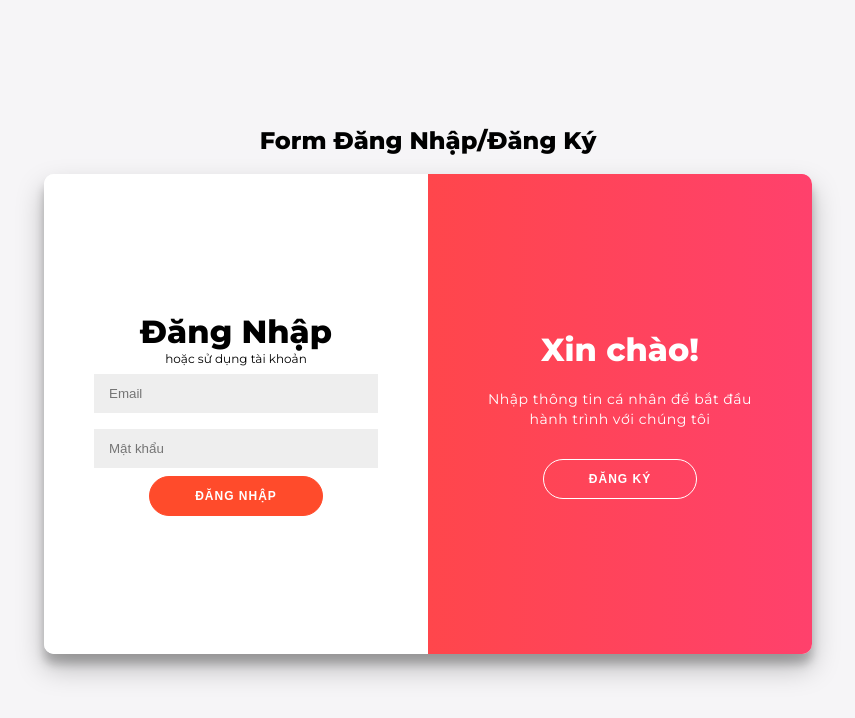
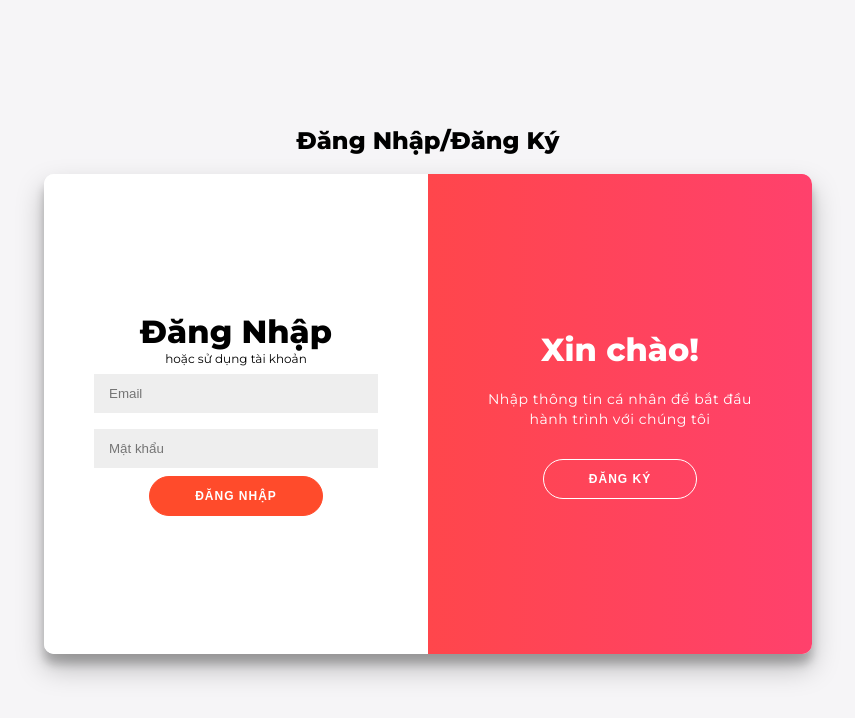
Before and after one commit to Thanhtung46/Nhapmon, a plain HTML site: page Cake_Web/Login/index1.html in a window 1280 px wide. Shown: the whole page, without its empty margins (212-1067 px from the left). Drawn offline with Linux system fonts and the light colour scheme.

Commit message:
Update index1.html

```diff
--- a/Cake_Web/Login/index1.html
+++ b/Cake_Web/Login/index1.html
@@ -10,7 +10,7 @@
     <link rel="stylesheet" href="style1.css">
 </head>
 <body>
-    <h2>Form Đăng Nhập/Đăng Ký</h2>
+    <h2>Đăng Nhập/Đăng Ký</h2>
     <div class="container" id="container">
         <!-- Form Đăng Ký -->
         <div class="form-container sign-up-container">
```
